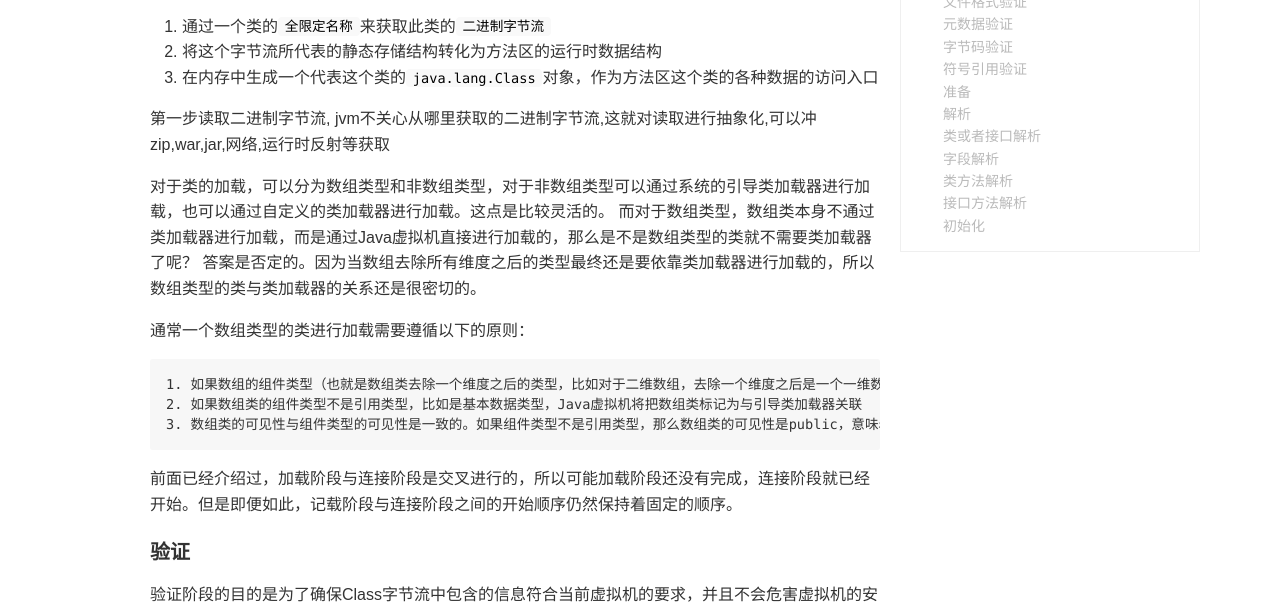
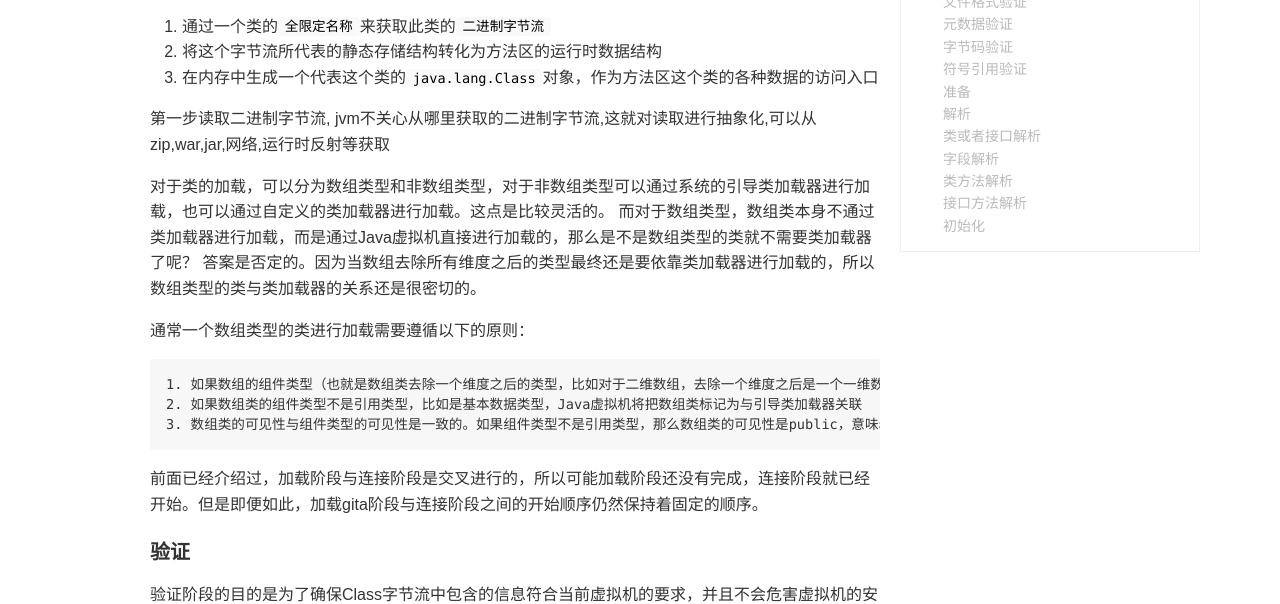
Before and after one commit to clibing/clibing.github.io, a Jekyll site: the page built from _posts/j2se/2018-01-22-java-classloader.md, in a window 1280 px wide and 900 px high, scrolled down 1366 px. Shown: the part 150-754 px from the top of the window. Built offline with Jekyll 4.4.1, drawn with Linux system fonts in a browser that asks for light colours; comment, search, counter and statistics services are not loaded.

Commit message:
修复错误别子

````diff
--- a/_posts/j2se/2018-01-22-java-classloader.md
+++ b/_posts/j2se/2018-01-22-java-classloader.md
@@ -43,7 +43,7 @@ keywords: Java,J2SE
 2. 将这个字节流所代表的静态存储结构转化为方法区的运行时数据结构
 3. 在内存中生成一个代表这个类的`java.lang.Class`对象，作为方法区这个类的各种数据的访问入口
 
-第一步读取二进制字节流, jvm不关心从哪里获取的二进制字节流,这就对读取进行抽象化,可以冲zip,war,jar,网络,运行时反射等获取
+第一步读取二进制字节流, jvm不关心从哪里获取的二进制字节流,这就对读取进行抽象化,可以从zip,war,jar,网络,运行时反射等获取
 
 对于类的加载，可以分为数组类型和非数组类型，对于非数组类型可以通过系统的引导类加载器进行加载，也可以通过自定义的类加载器进行加载。这点是比较灵活的。
 而对于数组类型，数组类本身不通过类加载器进行加载，而是通过Java虚拟机直接进行加载的，那么是不是数组类型的类就不需要类加载器了呢？
@@ -57,7 +57,7 @@ keywords: Java,J2SE
 3. 数组类的可见性与组件类型的可见性是一致的。如果组件类型不是引用类型，那么数组类的可见性是public，意味着组件类型的可见性也是public。
 ```
 
-前面已经介绍过，加载阶段与连接阶段是交叉进行的，所以可能加载阶段还没有完成，连接阶段就已经开始。但是即便如此，记载阶段与连接阶段之间的开始顺序仍然保持着固定的顺序。
+前面已经介绍过，加载阶段与连接阶段是交叉进行的，所以可能加载阶段还没有完成，连接阶段就已经开始。但是即便如此，加载gita阶段与连接阶段之间的开始顺序仍然保持着固定的顺序。
 
 #### 验证
 
````
